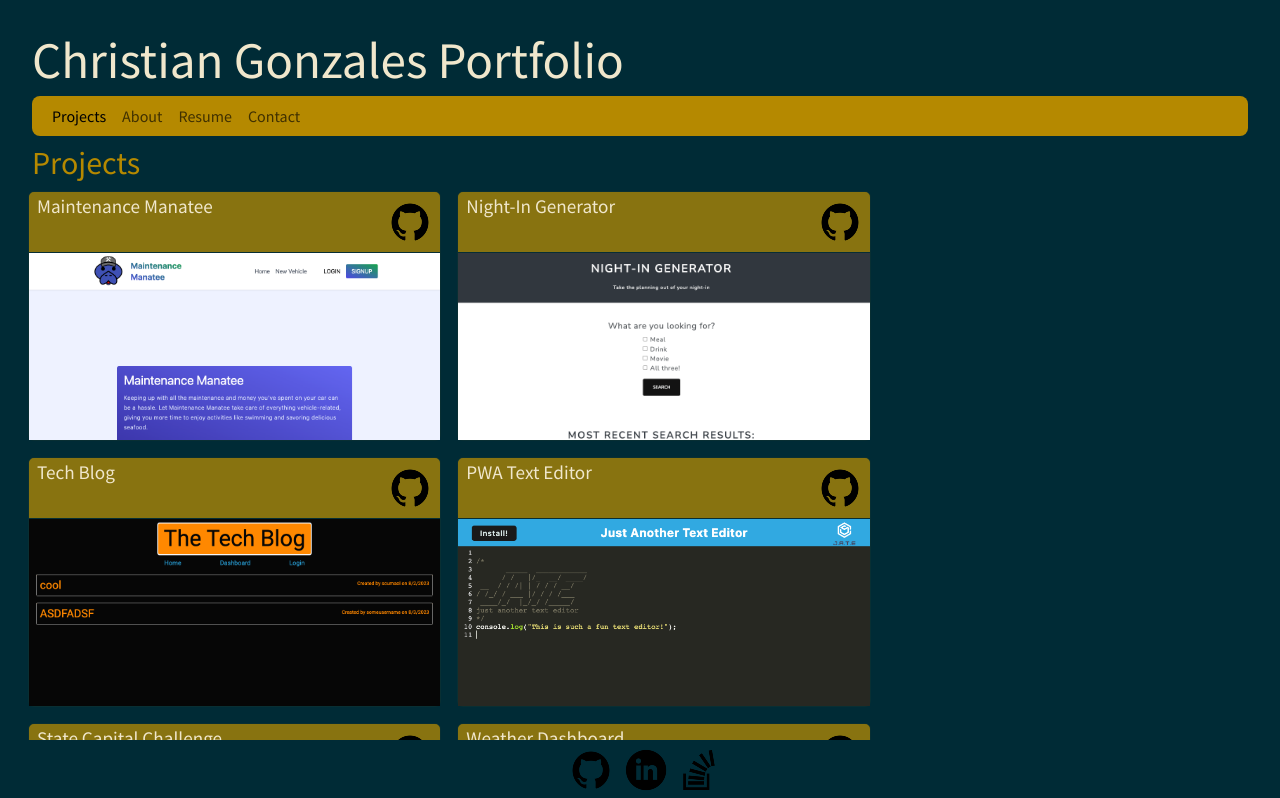
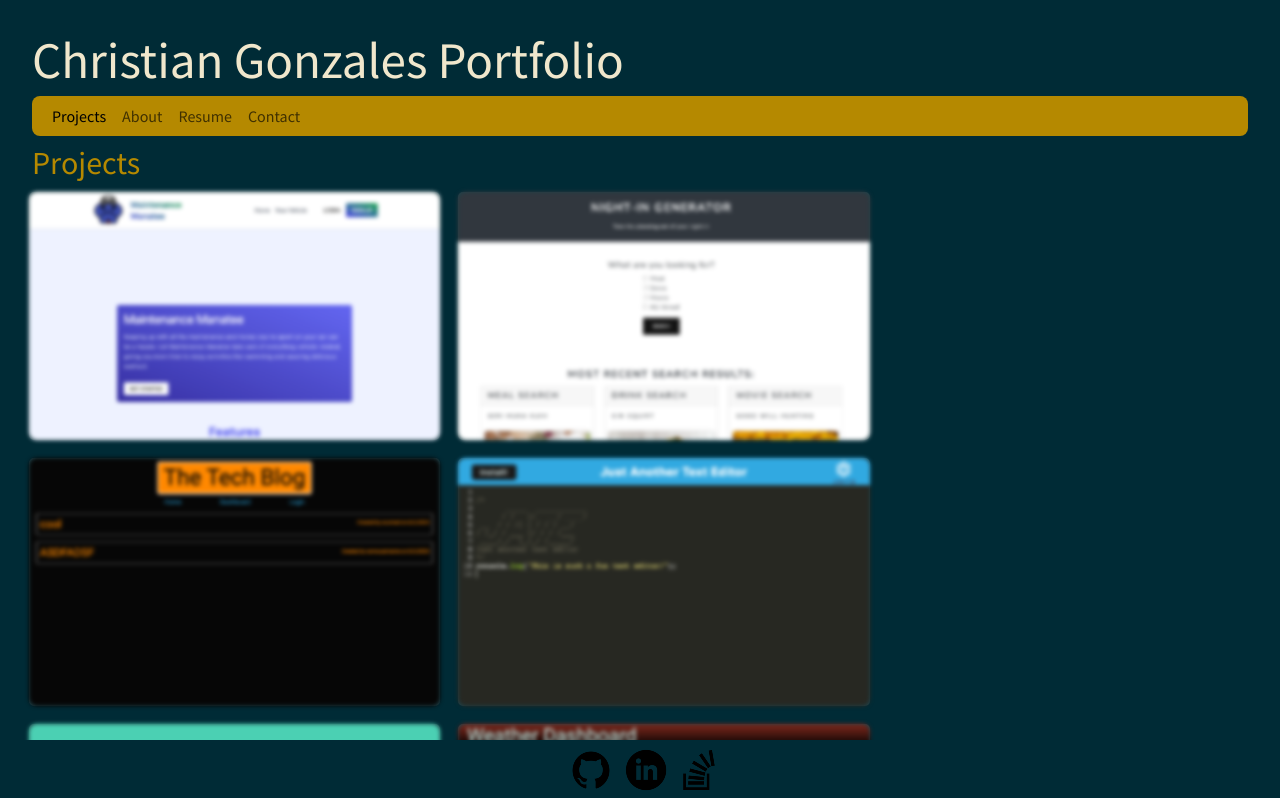
Before and after one commit to cdgonzo23/professional-portfolio-react, a React (Vite) app: page / in a window 1280 px wide. Shown: the top 798 px of the page. Built offline with nearby package versions, Linux system fonts and the light colour scheme.

Commit message:
added hover effects for portfolio cards

```diff
--- a/src/components/pages/Projects.jsx
+++ b/src/components/pages/Projects.jsx
@@ -8,14 +8,15 @@ function Projects() {
     <h2>Projects</h2>
     <div className='row'>
       {Portfolio.map((project) => (
-      <div className='card bg-primary mb-3 col-md-4 mx-2' key={project.id}>
-        <div className='card-header'>
-          <a href={project.link}>{project.title}</a>
-          <a href={project.github}>
-          <img src={GitHub} alt='GitHub Logo'/>
-          </a>
+      <div className='card mb-3 col-md-4 mx-2' key={project.id}>
+        <div className='card-body' style={{backgroundImage: `url(${project.src})`, aspectRatio: '', backgroundSize: 'cover'}}>
+          <div className='card-links'>
+            <a href={project.link}>{project.title}</a>
+            <a href={project.github}>
+              <img src={GitHub} alt='GitHub Logo'/>
+            </a>
+          </div>
         </div>
-        <div className='card-body' style={{backgroundImage: `url(${project.src})`, backgroundSize: 'cover'}}></div>
       </div>
       ))}
     </div>
--- a/src/index.css
+++ b/src/index.css
@@ -27,15 +27,34 @@ h2 {
 
 .card {
   min-height: 250px;
+  min-width: 250px;
   padding-left: 0%;
   padding-right: 0%;
 }
 
-.card-header {
+.card-body {
+  border-radius: 8px;
+  transition: all 0.2s ease-in-out;
+  filter: blur(2px);
+}
+
+.card-links {
+  display: none;
+  transition: all 0.2s ease-in-out;
+}
+
+.card-body:hover{
+ filter: blur(0);
+}
+
+.card-body:hover .card-links {
+  background-color: #002b36;
   display: flex;
-  justify-content: space-between;
-  text-align: center;
-  padding: 0 0 0 8px;
+  flex-direction: column;
+  align-items: center;
+  justify-content: center;
+  border-radius: 8px;
+  box-shadow: inset;
 }
 
 a {
```
Also changed, not shown: src/assets/state-quiz.png.
